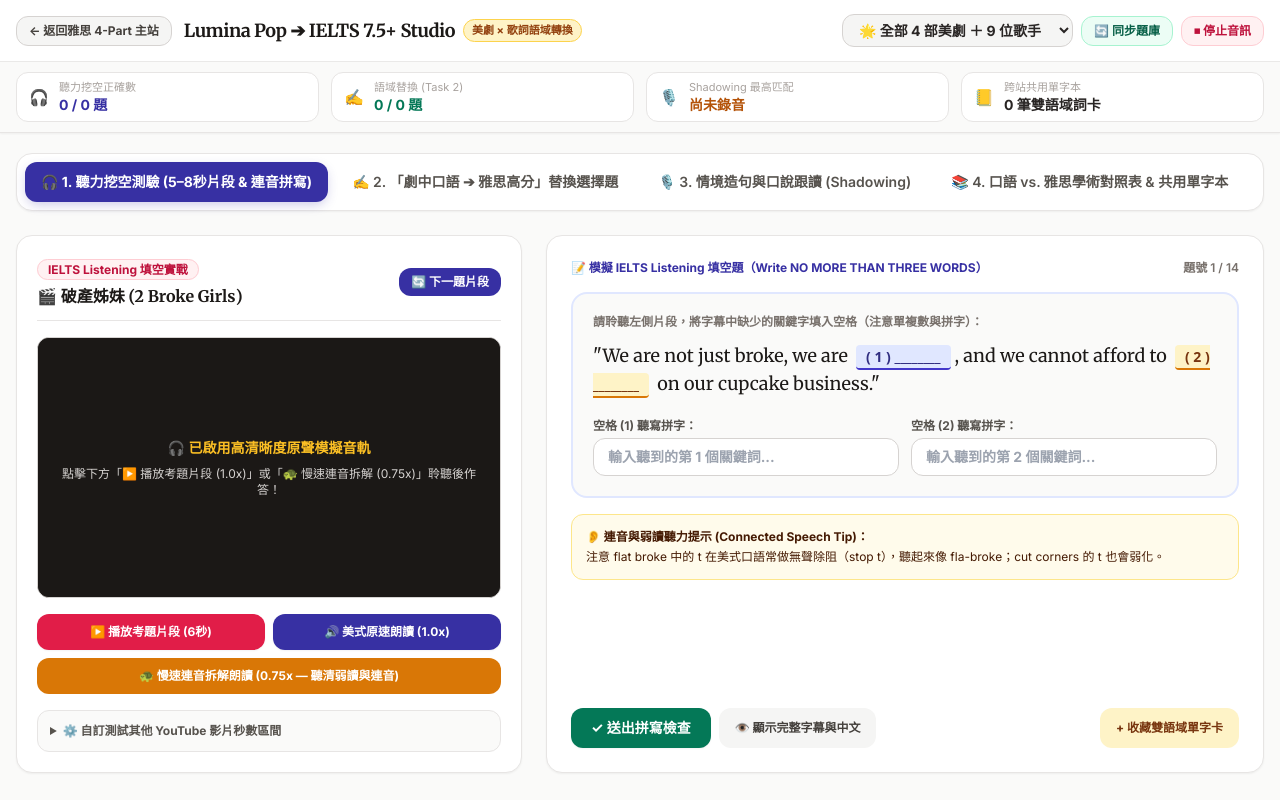
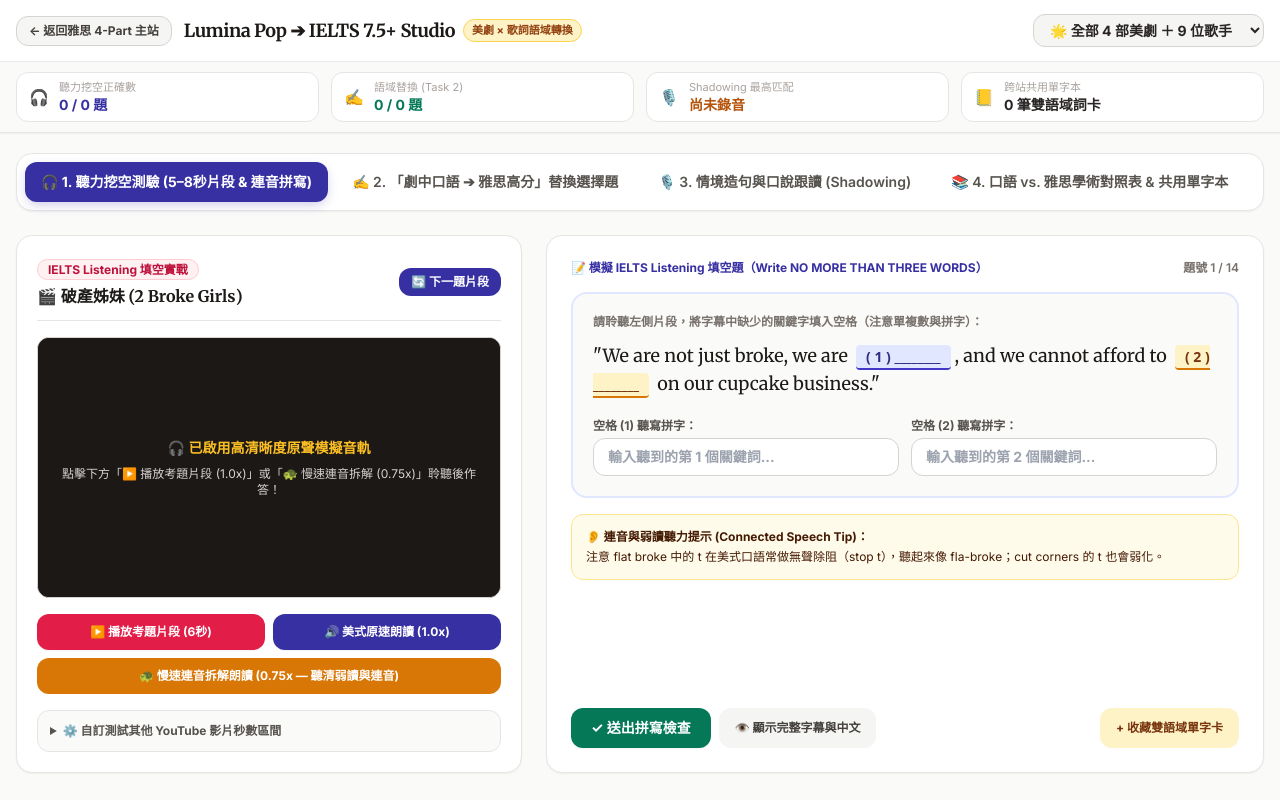
Before and after one commit to peter8955014/ielts-75-studio, a plain HTML site: page pop_ielts.html in a window 1280 px wide. Drawn offline with nearby package versions, Linux system fonts and the light colour scheme.

Commit message:
Update pop_ielts.html

```diff
--- a/pop_ielts.html
+++ b/pop_ielts.html
@@ -72,13 +72,6 @@
             <option value="Billie Eilish">Billie Eilish</option>
           </optgroup>
         </select>
-
-        <button onclick="syncRemoteBank()" class="px-3 py-1.5 rounded-xl bg-emerald-50 hover:bg-emerald-100 text-emerald-800 border border-emerald-200 text-xs font-semibold transition">
-          🔄 同步題庫
-        </button>
-        <button onclick="stopAllAudio()" class="px-3 py-1.5 rounded-xl bg-rose-50 hover:bg-rose-100 text-rose-700 border border-rose-200 text-xs font-semibold transition">
-          ⏹ 停止音訊
-        </button>
       </div>
     </div>
 
```
